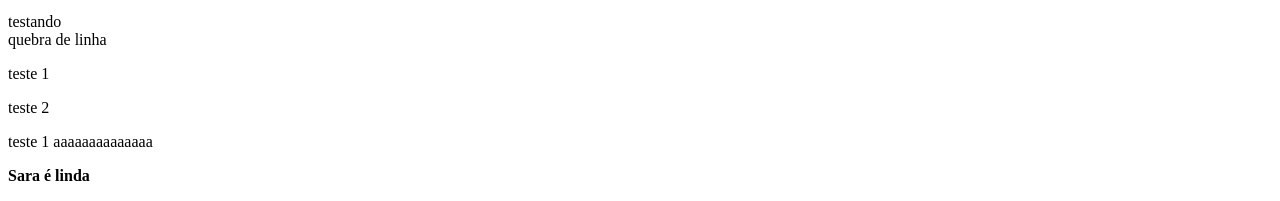
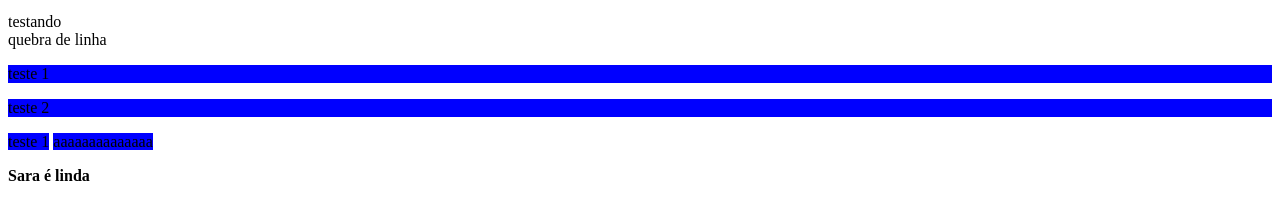
Before and after one commit to SaraMag25/Amontada-Valley-Fullstack, a plain HTML site: page html/Tags_Principais.html in a window 1280 px wide. Shown: the part 940-1141 px from the top of the page. Drawn offline with Linux system fonts and the light colour scheme.

Commit message:
Tags css

```diff
--- /dev/null
+++ b/html/Tags_Principais.css
@@ -0,0 +1,3 @@
+.teste{
+  background-color: blue;
+}
--- a/html/Tags_Principais.html
+++ b/html/Tags_Principais.html
@@ -1,3 +1,4 @@
+<link rel="stylesheet" href="Tags_Principais.css">
 <h1>Olá</h1>
 <h2>hello</h2>
 <h3>Hola</h3>
```
